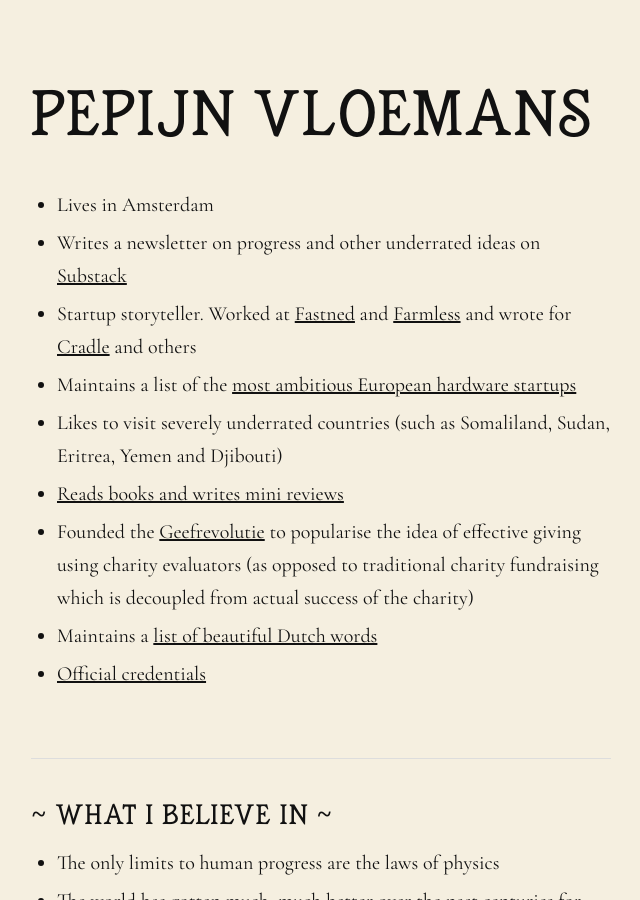
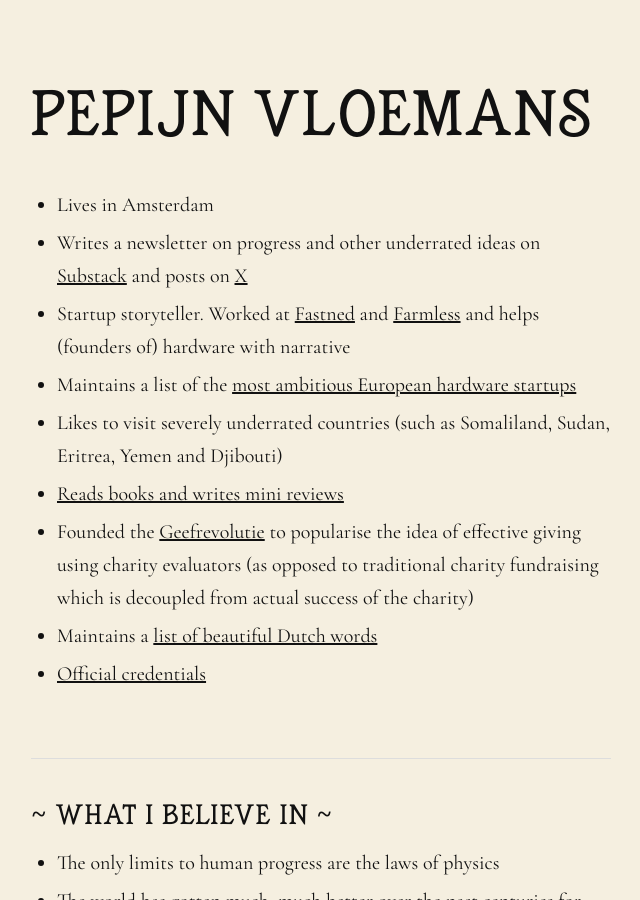
Before and after one commit to pepijn1/pepijn.xyz, a Jekyll site: the page built from index.md, in a window 1280 px wide and 900 px high. Shown: the whole window, without its empty margins (319-959 px from the left). Built offline with Jekyll 4.4.1, drawn with Linux system fonts in a browser that asks for light colours.

Commit message:
Revise personal details in index.md
Updated personal description to include posts on X and assistance to hardware founders.

```diff
--- a/index.md
+++ b/index.md
@@ -6,8 +6,8 @@ title: Pepijn Vloemans
 # Pepijn Vloemans
 
 - Lives in Amsterdam
-- Writes a newsletter on progress and other underrated ideas on [Substack](https://pepijnvloemans.substack.com)
-- Startup storyteller. Worked at [Fastned](https://fastned.nl) and [Farmless](https://pepijn.substack.com/p/my-time-at-farmless-the-insanely) and wrote for [Cradle](https://cradle.bio) and others
+- Writes a newsletter on progress and other underrated ideas on [Substack](https://pepijnvloemans.substack.com) and posts on [X](https://x.com/procyon_rex)
+- Startup storyteller. Worked at [Fastned](https://fastned.nl) and [Farmless](https://pepijn.substack.com/p/my-time-at-farmless-the-insanely) and helps (founders of) hardware with narrative
 - Maintains a list of the [most ambitious European hardware startups](https://hardli.st)
 - Likes to visit severely underrated countries (such as Somaliland, Sudan, Eritrea, Yemen and Djibouti)
 - [Reads books and writes mini reviews](/boeken.html)
```
